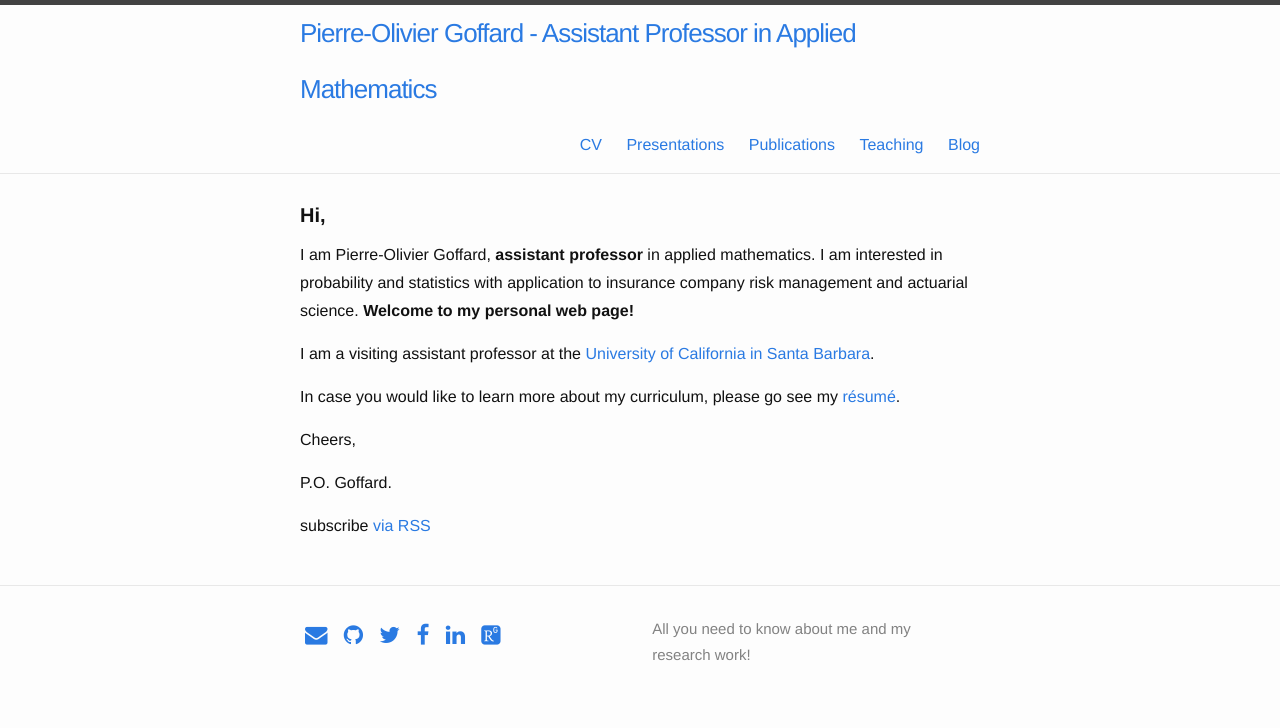
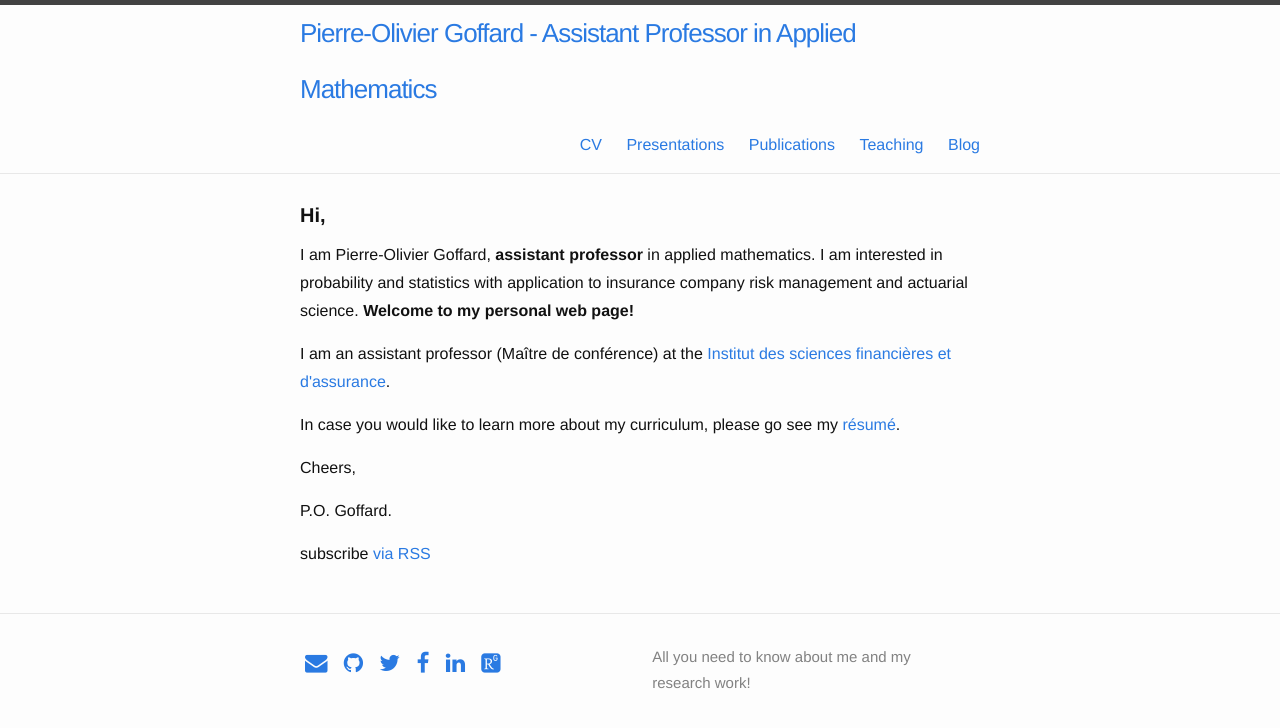
Before and after one commit to LaGauffre/LaGauffre.github.io, a Jekyll site: the page built from index.html, in a window 1280 px wide. Shown: the top 728 px of the page. Built offline with Jekyll 4.4.1, drawn with Linux system fonts in a browser that asks for light colours; nearby versions of some CDN libraries; some web fonts are replaced.

Commit message:
update resume and intro

```diff
--- a/index.html
+++ b/index.html
@@ -12,7 +12,7 @@
         I am Pierre-Olivier Goffard, <b>assistant professor</b> in applied mathematics. I am interested in probability and statistics with application to insurance company risk management and actuarial science. <b>Welcome to my personal web page!</b>
         </p>
         <p>
-        I am a visiting assistant professor at the <a href="http://www.ucsb.edu/">University of California in Santa Barbara</a>.
+        I am an assistant professor (Maître de conférence) at the <a href="https://isfa.univ-lyon1.fr/">Institut des sciences financières et d'assurance</a>.
         </p>
 
         <p>
```
Also changed, not shown: 1 other file.
